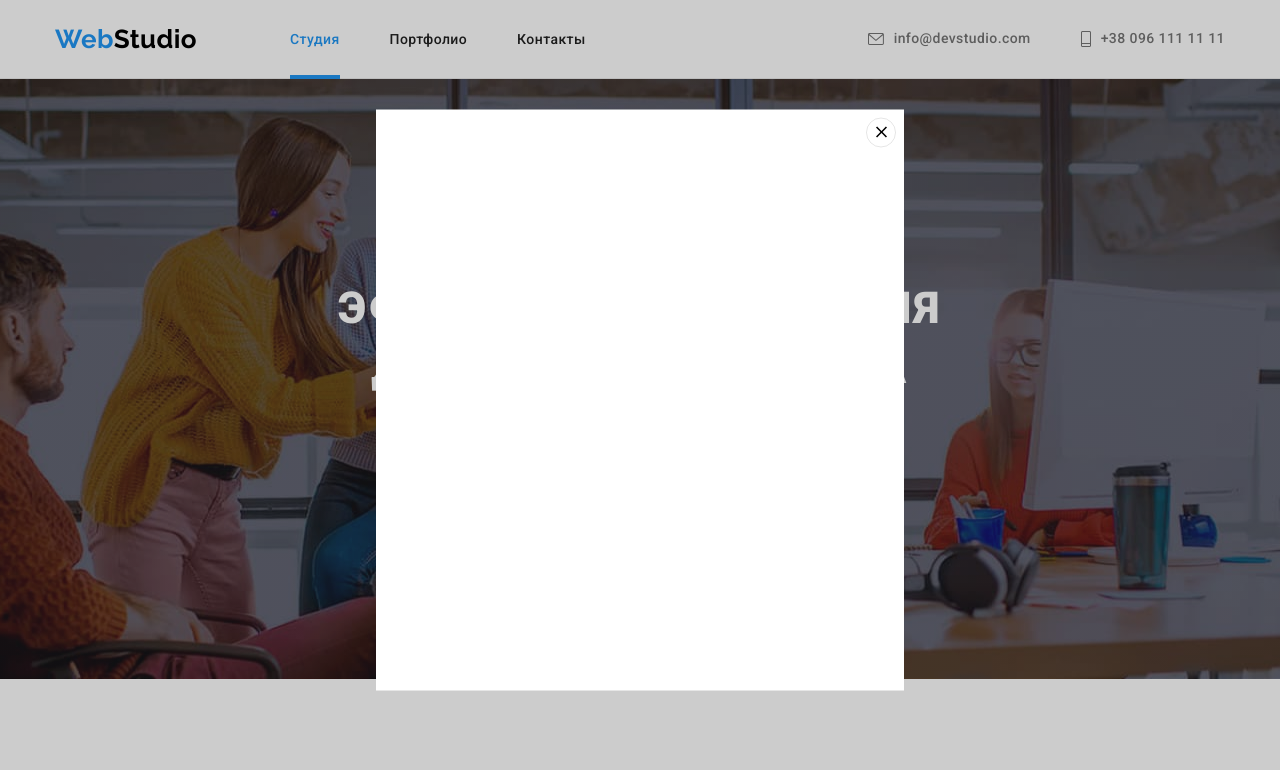
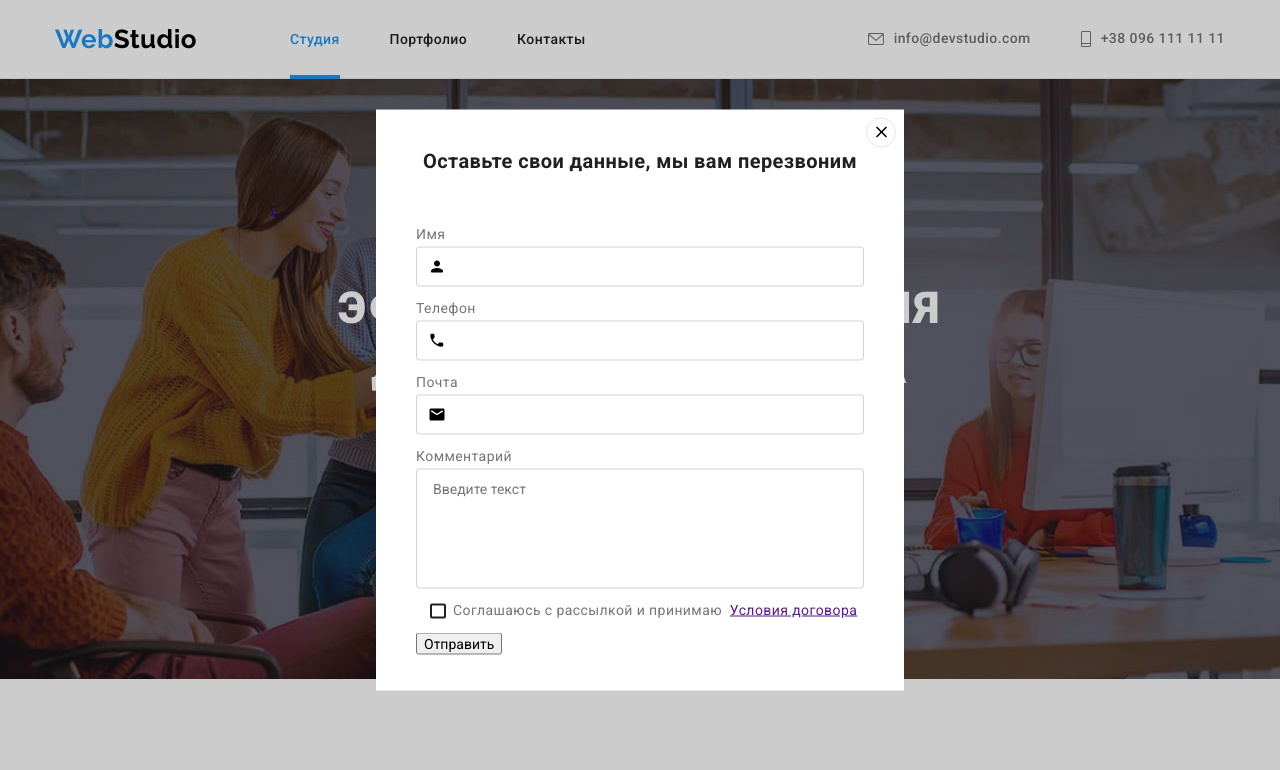
Before and after one commit to AndriiShliakhta/goit-markup-hw-06, a plain HTML site: page index.html in a window 1280 px wide. Both pictures are taken after a click on the button "Заказать услугу". Shown: the top 770 px of the page. Drawn offline with nearby package versions, Linux system fonts and the light colour scheme.

Commit message:
Сделаны формы модального окна

```diff
--- a/css/style.css
+++ b/css/style.css
@@ -470,8 +470,79 @@ ul {
   top: 50%;
   left: 50%;
   transform: translate(-50%, -50%);
+  padding: 40px;
 }
-.modal button {
+.modal .section-title {
+  font-size: 20px;
+  line-height: 1.17;
+}
+.form-label .form-input {
+  display: block;
+}
+.form-label {
+  display: block;
+  position: relative;
+  margin-bottom: 10px;
+}
+.form-label:focus-within .input-icon {
+  fill: var(--accent-color);
+}
+.form-input {
+  width: 100%;
+  padding: 11px 41px;
+  border-radius: 4px;
+  border: 1px solid rgba(33, 33, 33, 0.2);
+  cursor: pointer;
+}
+
+.form-input:focus {
+  outline-color: var(--accent-color);
+}
+.form-input.form-comment {
+  height: 120px;
+  padding-left: 16px;
+  resize: none;
+}
+.input-icon {
+  width: 18px;
+  height: 18px;
+  position: absolute;
+  z-index: 20;
+  top: 35px;
+  left: 12px;
+}
+.checkbox-label {
+  display: flex;
+  align-items: center;
+  margin-left: 14px;
+}
+.form-checkbox {
+  -webkit-appearance: none;
+  -moz-appearance: none;
+  appearance: none;
+  position: absolute;
+  cursor: pointer;
+}
+.checkbox-icon {
+  display: inline-block;
+  width: 16px;
+  height: 15px;
+  border: 2px solid var(--section-title-color);
+  border-radius: 2px;
+  margin-right: 7px;
+}
+.checkbox-icon a {
+  color: var(--accent-color);
+}
+.form-checkbox:checked + .checkbox-icon {
+  background-color: var(--accent-color);
+  border-color: var(--accent-color);
+  background-image: url('../images/icon-check.svg');
+  background-size: contain;
+  background-origin: border-box;
+}
+
+.modal .modal-close {
   text-align: right;
   position: absolute;
   top: 8px;
--- a/index.html
+++ b/index.html
@@ -357,7 +357,39 @@
     </footer>
     <div class="backdrop is-hidden" data-modal>
         <div class="modal">
-            <button data-modal-close>
+            <h2 class="section-title">Оставьте свои данные, мы вам перезвоним</h2>
+            <form name="autocall-date">
+                <label class="form-label">Имя
+                    <!-- <span class="input-icon-cont"> -->
+                        <svg class="input-icon">
+                            <use href="./images/icons.svg#icon-person-black"></use>
+                        </svg>
+                    <!-- </span> -->
+                    <input type="text" name="name" class="form-input">
+                </label>
+                <label class="form-label">Телефон
+                    <svg class="input-icon">
+                        <use href="./images/icons.svg#icon-phone-black"></use>
+                    </svg>
+                    <input type="tel" name="tel" class="form-input">
+                </label>
+                <label class="form-label">Почта
+                    <svg class="input-icon">
+                        <use href="./images/icons.svg#icon-email-black"></use>
+                    </svg>
+                    <input type="email" name="email" class="form-input">
+                </label>
+                <label class="form-label">Комментарий
+                    <textarea name="comment" class="form-input form-comment" placeholder="Введите текст"></textarea>
+                </label>
+                <label class="form-label checkbox-label">
+                    <input type="checkbox" name="contract-accept"  class="form-checkbox">
+                    <span class="checkbox-icon"></span>
+                    Соглашаюсь с рассылкой и принимаю &nbsp<a href="">Условия договора</a>
+                </label>
+                <button type="submit">Отправить</button>
+            </form>
+            <button data-modal-close class="modal-close">
                 <img src="./images/close.svg" alt="Закрыть">
             </button>
 
```
Also changed, not shown: images/icon-check.svg (added), images/icons.svg (added).
